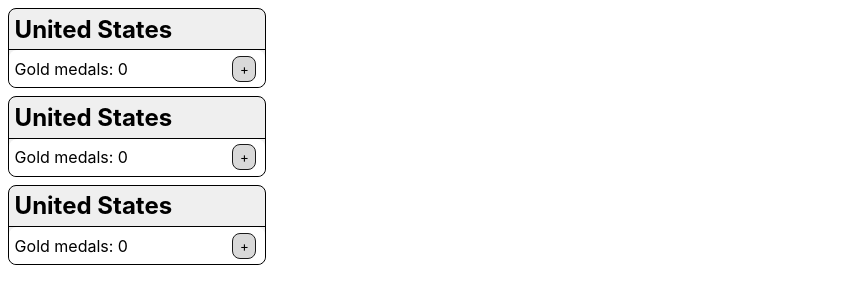
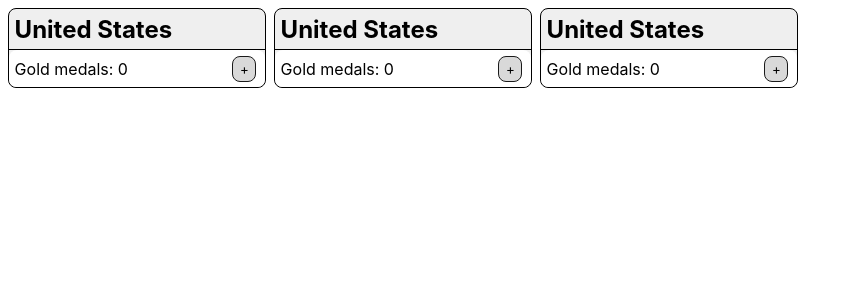
Before and after one commit to manderson116/medals-radix, a React (Vite) app: page / in a window 1280 px wide. Shown: the top 304 px of the page, without its empty margins (0-853 px from the left). Built offline with nearby package versions, Linux system fonts and the light colour scheme.

Commit message:
[2.01b] Apply css styling

```diff
--- a/src/App.css
+++ b/src/App.css
@@ -1,5 +1,4 @@
 .country {
-  margin: 0.5rem;
   border-radius: 0.5rem;
   border: black solid 1px;
   background: #efefef;
@@ -21,3 +20,8 @@
   padding: 0.25rem;
   width: 1.5rem;
 }
+.countries {
+  padding: 0.5rem;
+  display: flex;
+  gap: 0.5rem;
+}
```
